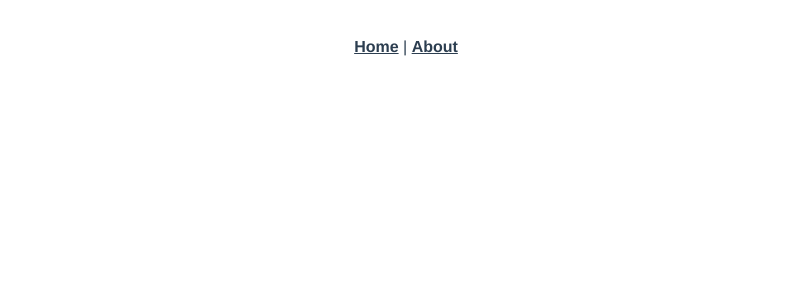
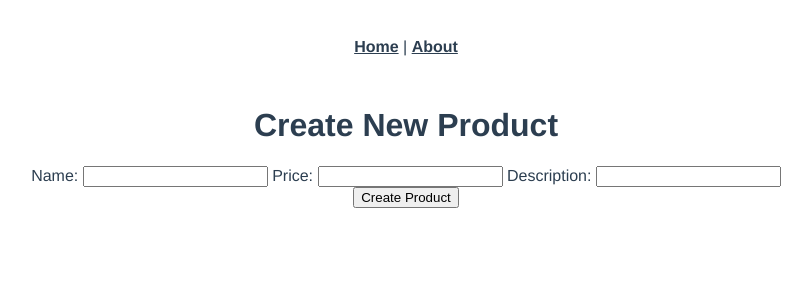
Before and after one commit to dhovorka/mini_vue_two, a Vue app: page /NewProduct in a window 1280 px wide. Shown: the top 300 px of the page, without its empty margins (234-1046 px from the left). Built offline with nearby package versions, Linux system fonts and the light colour scheme.

Commit message:
moved create prodcut to own page

```diff
--- a/src/router.js
+++ b/src/router.js
@@ -1,25 +1,31 @@
-import Vue from 'vue'
-import Router from 'vue-router'
-import Home from './views/Home.vue'
+import Vue from "vue";
+import Router from "vue-router";
+import Home from "./views/Home.vue";
+import NewProduct from "./views/NewProduct.vue";
 
-Vue.use(Router)
+Vue.use(Router);
 
 export default new Router({
-  mode: 'history',
+  mode: "history",
   base: process.env.BASE_URL,
   routes: [
     {
-      path: '/',
-      name: 'home',
+      path: "/",
+      name: "home",
       component: Home
     },
     {
-      path: '/about',
-      name: 'about',
+      path: "/NewProduct",
+      name: "NewProduct",
+      component: NewProduct
+    },
+    {
+      path: "/about",
+      name: "about",
       // route level code-splitting
       // this generates a separate chunk (about.[hash].js) for this route
       // which is lazy-loaded when the route is visited.
-      component: () => import(/* webpackChunkName: "about" */ './views/About.vue')
+      component: () => import(/* webpackChunkName: "about" */ "./views/About.vue")
     }
   ]
-})
+});
--- a/src/views/Home.vue
+++ b/src/views/Home.vue
@@ -4,8 +4,9 @@
     <div>
       Name: <input type="text" v-model="newProductName" /> Price:
       <input type="text" v-model="newProductPrice" /> Description: <input type="text" v-model="newProductDescription" />
-      <button v-on:click="createProduct()">Create Product</button>
     </div>
+    <button v-on:click="createProduct()">Create Product</button>
+
     <h1>All Products</h1>
     <div v-for="product in products">
       <h2>{{ product.name }}</h2>
--- /dev/null
+++ b/src/views/NewProduct.vue
@@ -0,0 +1,47 @@
+<template>
+  <div class="products-new">
+    <h1>Create New Product</h1>
+    <ul>
+      <li v-for="error in errors">{{ error }}</li>
+    </ul>
+    <div>
+      Name: <input type="text" v-model="newProductName" /> Price:
+      <input type="text" v-model="newProductPrice" /> Description: <input type="text" v-model="newProductDescription" />
+    </div>
+    <button v-on:click="createProduct()">Create Product</button>
+  </div>
+</template>
+
+<script>
+var axios = require("axios");
+
+export default {
+  data: function() {
+    return {
+      products: [],
+      currentProduct: {},
+      newProductName: "",
+      newProductPrice: "",
+      newProductDescription: ""
+    };
+  },
+  methods: {
+    createProduct: function() {
+      var params = {
+        name: this.newProductName,
+        price: this.newProductPrice,
+        description: this.newProductDescription
+      };
+      axios
+        .post("/api/products", params)
+        .then(response => {
+          this.$router.push("/");
+        })
+        .catch(error => {
+          console.log(error.response.data.errors);
+          this.errors = error.response.data.errors;
+        });
+    }
+  }
+};
+</script>
```
